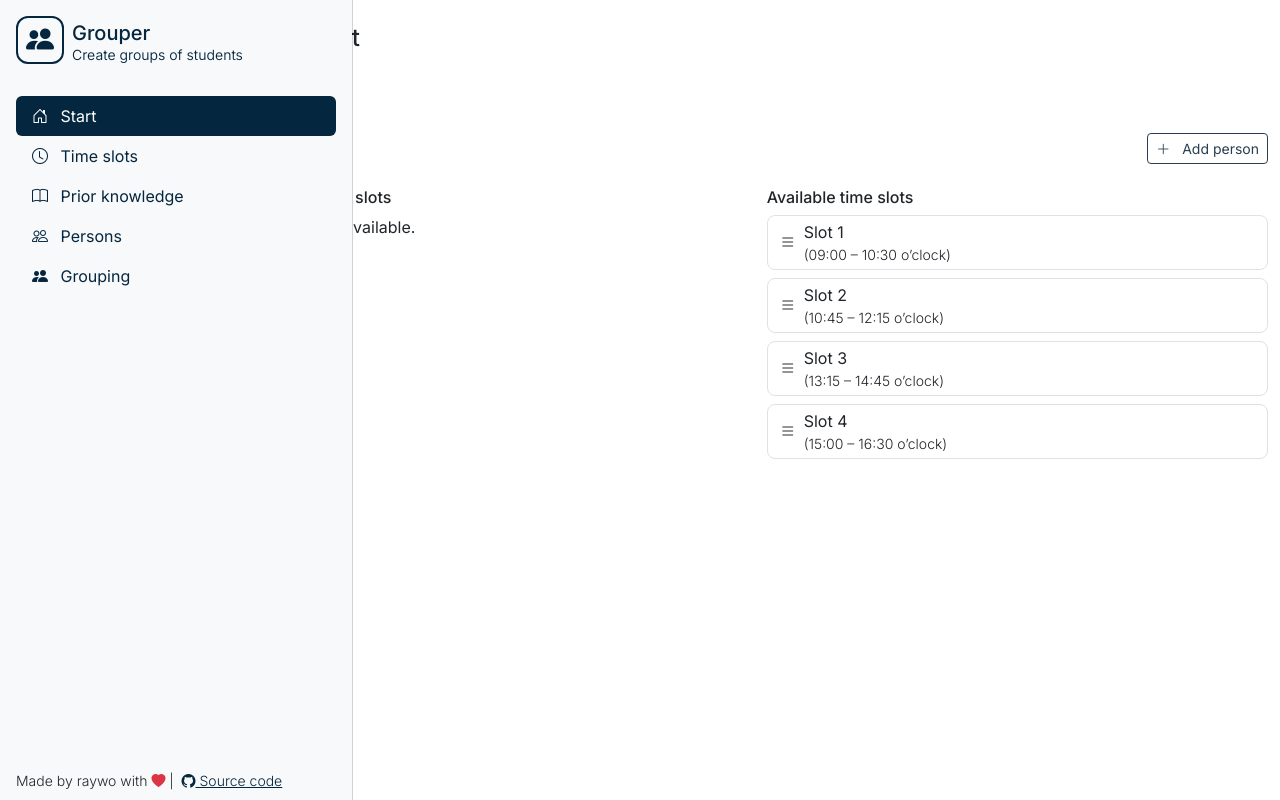
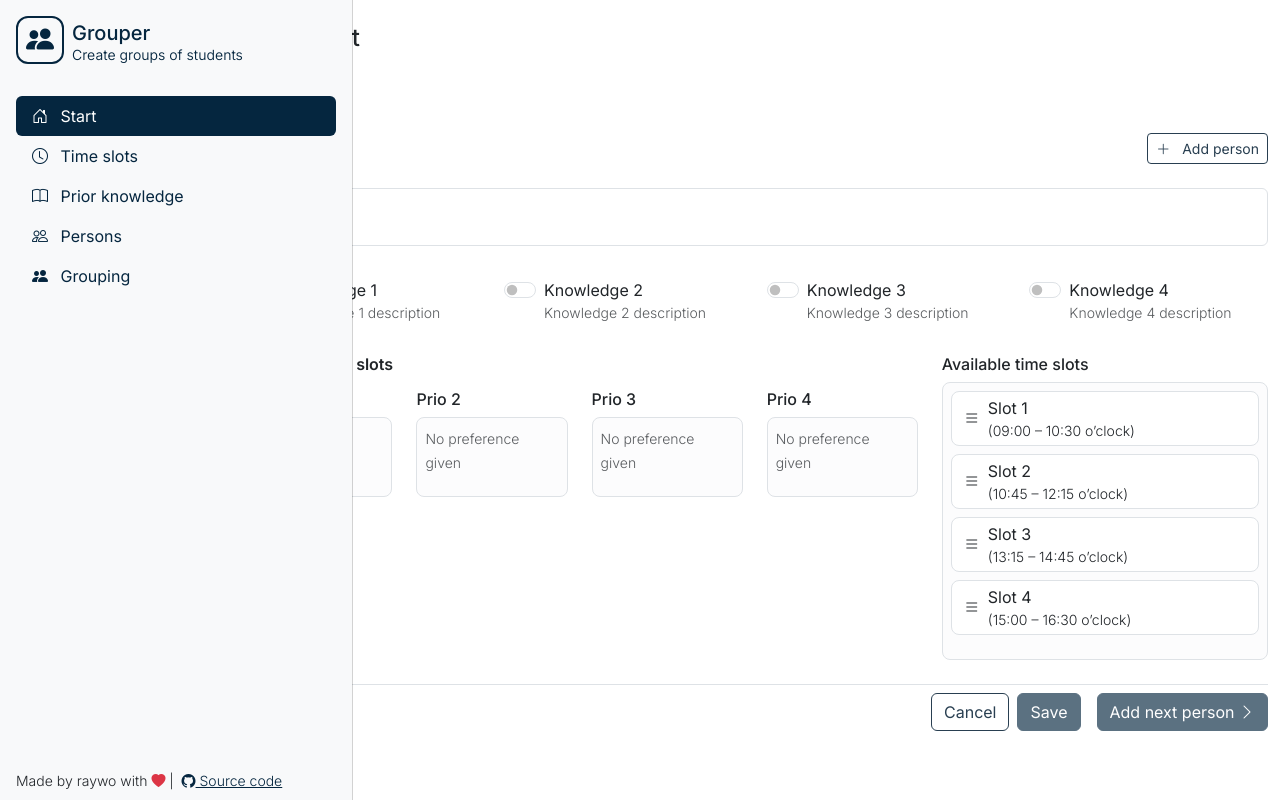
Before and after one commit to raywo-personal/teamify, an Angular app: page /start in a window 1280 px wide. Built offline with nearby package versions, Linux system fonts and the light colour scheme.

Commit message:
[WIP] Redesign person edit
Drag & drop time slots to priority lists. Add remark input to knowledge.

```diff
--- a/src/app/persons/components/person-edit/person-edit.component.html
+++ b/src/app/persons/components/person-edit/person-edit.component.html
@@ -1,87 +1,77 @@
 <form (ngSubmit)="onSubmit()" #form="ngForm">
-<!--  <div class="form-floating mb-3">-->
-<!--    <input-->
-<!--      type="text"-->
-<!--      class="form-control"-->
-<!--      id="name"-->
-<!--      name="name"-->
-<!--      [(ngModel)]="name"-->
-<!--      required-->
-<!--      minlength="2"-->
-<!--      maxlength="50"-->
-<!--    >-->
-<!--    <label for="name">Name</label>-->
-<!--    <div class="invalid-feedback">-->
-<!--      Please enter a name (2-50 characters).-->
-<!--    </div>-->
-<!--  </div>-->
+  <div class="row mb-3">
+    <div class="col">
+      <div class="form-floating mb-3">
+        <input
+          type="text"
+          class="form-control"
+          id="name"
+          name="name"
+          [(ngModel)]="name"
+          required
+          minlength="2"
+          maxlength="50"
+        >
+        <label for="name">Name</label>
+        <div class="invalid-feedback">
+          Please enter a name (2-50 characters).
+        </div>
+      </div>
+    </div>
+  </div>
 
-<!--  <div class="row">-->
-<!--    <div class="col">-->
-<!--      @for (k of knowledge; track k.knowledge.id) {-->
-<!--        <div class="form-check mb-3">-->
-<!--          <input-->
-<!--            type="checkbox"-->
-<!--            class="form-check-input"-->
-<!--            id="knowledge_{{ k.knowledge.id }}"-->
-<!--            name="knowledge_{{ k.knowledge.id }}"-->
-<!--            [(ngModel)]="knowledge[$index].selected"-->
-<!--          >-->
-<!--          <label class="form-check-label d-flex flex-column" for="knowledge_{{ k.knowledge.id }}">-->
-<!--            {{ k.knowledge.name }}-->
-<!--            <small class="text-muted">{{ k.knowledge.description }}</small>-->
-<!--          </label>-->
-<!--        </div>-->
-<!--      }-->
-<!--    </div>-->
+  <div class="row mb-3">
+    @for (k of knowledge; track k.knowledge.id) {
+      <div class="col">
+        <div class="form-check form-switch mb-3">
+          <input
+            type="checkbox"
+            class="form-check-input"
+            id="knowledge_{{ k.knowledge.id }}"
+            name="knowledge_{{ k.knowledge.id }}"
+            [(ngModel)]="knowledge[$index].selected"
+            #knowledgeInput$index="ngModel"
+          >
+          <label class="form-check-label d-flex flex-column" for="knowledge_{{ k.knowledge.id }}">
+            {{ k.knowledge.name }}
+            <small class="text-muted">{{ k.knowledge.description }}</small>
+          </label>
+        </div>
 
-<!--    <div class="col">-->
-<!--      @for (t of slots; track t.slot.id) {-->
-<!--        <div class="form-check mb-3">-->
-<!--          <input-->
-<!--            type="checkbox"-->
-<!--            class="form-check-input"-->
-<!--            id="slot_{{ t.slot.id }}"-->
-<!--            name="slot_{{ t.slot.id }}"-->
-<!--            [(ngModel)]="slots[$index].selected"-->
-<!--          >-->
-<!--          <label class="form-check-label d-flex flex-column" for="slot_{{ t.slot.id }}">-->
-<!--            {{ t.slot.description }}-->
-<!--            <small class="text-muted">{{ t.slot.start | time }}–{{ t.slot.end | time }}</small>-->
-<!--          </label>-->
-<!--        </div>-->
-<!--      }-->
-<!--    </div>-->
-<!--  </div>-->
+        @if (knowledgeInput$index.value) {
+          <div class="form-floating mb-3">
+            <input
+              type="text"
+              class="form-control"
+              id="knowledge-remark-{{$index}}"
+              name="knowledge-remark-{{$index}}"
+              required
+              minlength="2"
+              maxlength="50"
+            >
+            <label for="knowledge-remark-{{$index}}">Remark</label>
+          </div>
+        }
+      </div>
+    }
+  </div>
 
-<!--  <div class="d-flex justify-content-end border-top pt-2 mt-2">-->
-<!--    <button type="button" class="btn btn-outline-secondary me-2" (click)="onCancel()">-->
-<!--      Cancel-->
-<!--    </button>-->
+  <div class="row mb-4" cdkDropListGroup>
+    <div class="col-8 slot-target">
+      <h4 class="h6">Preferred time slots</h4>
 
-<!--    <button type="submit" class="btn btn-primary" [disabled]="form.invalid">-->
-<!--      Save-->
-<!--    </button>-->
+      <div class="row">
+        @for (slots of timeSlots; track $index) {
+          <div class="col">
+            <h5>Prio {{ $index + 1 }}</h5>
 
-<!--    @if (!edit()) {-->
-<!--      <button type="button" class="btn btn-primary ms-3"-->
-<!--              [disabled]="form.invalid"-->
-<!--              (click)="onNextAdd()">-->
-<!--        Add next person <i class="bi-chevron-right"></i>-->
-<!--      </button>-->
-<!--    }-->
-<!--  </div>-->
-
-  <div class="row" cdkDropListGroup>
-    <div class="col">
-      <h4 class="h6">Preferred time slots</h4>
             <div
               cdkDropList
-        [cdkDropListData]="timeSlots"
+              [cdkDropListData]="slots"
               (cdkDropListDropped)="onSlotDropped($event)"
               class="slot-list"
             >
-        @for (slot of timeSlots; track slot.id) {
+              @for (slot of slots; track slot.id) {
                 <div class="slot-pill" cdkDrag>
                   <div class="slot-pill-placeholder" *cdkDragPlaceholder></div>
                   <app-time-slot-view [timeSlot]="slot"
@@ -89,12 +79,16 @@
                                       [showDragHandle]="true"/>
                 </div>
               } @empty {
-          <p>No time slots available.</p>
+                <small class="text-muted">No preference given</small>
               }
             </div>
           </div>
+        }
+      </div>
 
-    <div class="col">
+    </div>
+
+    <div class="col-4">
       <h4 class="h6">Available time slots</h4>
       <div
         cdkDropList
@@ -114,4 +108,24 @@
       </div>
     </div>
   </div>
+
+  <div class="d-flex justify-content-end border-top pt-2 mt-2">
+    <button type="button" class="btn btn-outline-secondary me-2" (click)="onCancel()">
+      Cancel
+    </button>
+
+    <button type="submit" class="btn btn-primary" [disabled]="form.invalid">
+      Save
+    </button>
+
+    @if (!edit()) {
+      <button type="button" class="btn btn-primary ms-3"
+              [disabled]="form.invalid"
+              (click)="onNextAdd()">
+        Add next person <i class="bi-chevron-right"></i>
+      </button>
+    }
+  </div>
+
+
 </form>
--- a/src/app/persons/components/person-edit/person-edit.component.ts
+++ b/src/app/persons/components/person-edit/person-edit.component.ts
@@ -51,7 +51,7 @@ export class PersonEditComponent implements OnInit {
   protected slots: TimeSlotSelection[] = [];
   protected knowledgeSource: PriorKnowledge[] = [];
   protected priorKnowledge: PriorKnowledge[] = [];
-  protected timeSlots: TimeSlot[] = [];
+  protected timeSlots: TimeSlot[][] = [];
   protected timeSlotsSource: TimeSlot[] = [];
   // protected priorKnowledge$ = this.knowledgeService.knowledgeList$;
   // protected timeSlots = this.timeSlotService.slots$;
@@ -100,6 +100,9 @@ export class PersonEditComponent implements OnInit {
     this.timeSlotService.slots$
       .subscribe(slots => {
         this.timeSlotsSource = slots;
+        slots.forEach(slot => {
+          this.timeSlots.push([]);
+        });
       });
   }
 
--- a/src/app/persons/models/person.model.ts
+++ b/src/app/persons/models/person.model.ts
@@ -6,7 +6,9 @@ export interface Person {
 
   id?: string;
   name: string;
+  // TODO: Make list of knowledge including remarks
   priorKnowledge: PriorKnowledge[];
+  // TODO: Make list of prioritized time slots
   timeSlots: TimeSlot[];
 
 }
--- a/src/app/styles/drag-drop-support.scss
+++ b/src/app/styles/drag-drop-support.scss
@@ -1,48 +1,8 @@
-.slot-pill {
-  border: 1px solid var(--bs-light);
-  border-radius: 0.5rem;
-  padding: 0.25rem 0.75rem;
-  margin-bottom: 0.5rem;
 
-  background: var(--bs-body-bg);
-
-  .slot-pill-title {
-    font-size: var(--bs-font-size);
-    font-weight: bold;
-  }
-}
-
-//.slot-source-list,
-//.slot-target-list {
-  .slot-pill-placeholder {
-    border: 1px dashed var(--bs-light);
-    border-radius: 0.5rem;
-
-    background: var(--bs-tertiary-bg);
-
-    min-height: 3rem;
-    padding: 0.25rem 0.75rem;
-    margin-bottom: 0.5rem;
-  }
-//}
-
-.slot-list {
-  //.slot-pill-placeholder {
-  //  border: 1px dashed var(--bs-light);
-  //  border-radius: 0.5rem;
-  //
-  //  background: var(--bs-tertiary-bg);
-  //
-  //  min-height: 3rem;
-  //  padding: 0.25rem 0.75rem;
-  //  margin-bottom: 0.5rem;
-  //}
-
-  &.cdk-drop-list-dragging {
-    .slot-pill {
-      &:not(.cdk-drag-placeholder) {
-        transition: transform 250ms cubic-bezier(0, 0, 0.2, 1);
-      }
+.cdk-drop-list-dragging {
+  .cdk-drag {
+    &:not(.cdk-drag-placeholder) {
+      transition: transform 250ms cubic-bezier(0, 0, 0.2, 1);
     }
   }
 }
--- /dev/null
+++ b/src/app/styles/persons.scss
@@ -0,0 +1,58 @@
+.slot-source,
+.slot-target {
+  h4 {
+    font-size: 1rem;
+    font-weight: 600;
+  }
+
+  h5 {
+    font-size: 1rem;
+    font-weight: 500;
+    margin-top: 0.5rem;
+  }
+
+  .priority-column {
+    background: var(--bs-tertiary-bg);
+    border: 1px solid var(--bs-light);
+    border-radius: 0.5rem;
+
+    min-height: 5rem;
+  }
+
+  .slot-time {
+    font-size: 0.75rem;
+  }
+}
+
+.slot-list {
+  background-color: var(--bs-light-bg-subtle);
+  border: 1px solid var(--bs-light);
+  border-radius: 0.5rem;
+  padding: 0.5rem 0.5rem 1rem;
+  min-height: 5rem;
+}
+
+.slot-pill {
+  border: 1px solid var(--bs-light);
+  border-radius: 0.5rem;
+  padding: 0.25rem 0.75rem;
+  margin-bottom: 0.5rem;
+
+  background: var(--bs-body-bg);
+
+  .slot-pill-title {
+    font-size: var(--bs-font-size);
+    font-weight: bold;
+  }
+}
+
+.slot-pill-placeholder {
+  border: 1px dashed var(--bs-light);
+  border-radius: 0.5rem;
+
+  background: var(--bs-tertiary-bg);
+
+  min-height: 3rem;
+  padding: 0.25rem 0.75rem;
+  margin-bottom: 0.5rem;
+}
--- a/src/app/timeslots/components/time-slot-view/time-slot-view.component.html
+++ b/src/app/timeslots/components/time-slot-view/time-slot-view.component.html
@@ -8,7 +8,7 @@
 
     <div class="d-flex flex-column">
       {{ timeSlot().description }}
-      <small>
+      <small class="slot-time">
         ({{ timeSlot().start | time }} – {{ timeSlot().end | time }} o’clock)
       </small>
     </div>
--- a/src/styles.scss
+++ b/src/styles.scss
@@ -7,7 +7,7 @@
 
 @use "app/styles/sidebar";
 @use "app/styles/drag-drop-support";
-
+@use "app/styles/persons";
 
 small {
   font-weight: 300;
```
Lines whose indentation alone changed are shown as unchanged.
